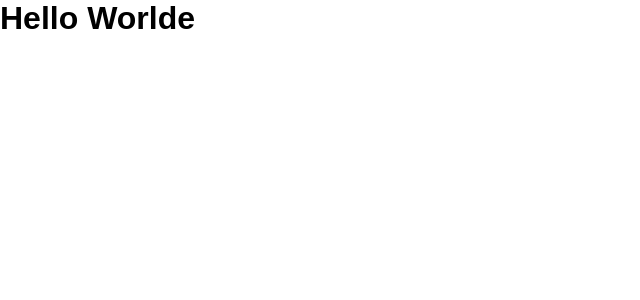
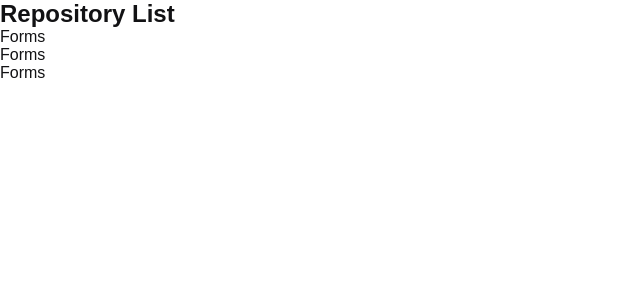
Before and after one commit to BarrosVentura/github-explorer, a React app: page / in a window 1280 px wide. Shown: the top 300 px of the page, without its empty margins (0-640 px from the left). Built offline with nearby package versions, Linux system fonts and the light colour scheme.

Commit message:
creates new component

```diff
--- a/src/App.jsx
+++ b/src/App.jsx
@@ -1,5 +1,6 @@
+import { RepositoryList } from "./components/RepositoryList";
 import "./styles/global.scss";
 
 export function App() {
-  return <h1>Hello Worlde</h1>;
+  return <RepositoryList />;
 }
--- /dev/null
+++ b/src/components/RepositoryList.jsx
@@ -0,0 +1,12 @@
+export function RepositoryList() {
+  return (
+    <section className="repository-list">
+      <h1>Repository List</h1>
+      <ul>
+        <li>Forms</li>
+        <li>Forms</li>
+        <li>Forms</li>
+      </ul>
+    </section>
+  );
+}
--- a/src/styles/global.scss
+++ b/src/styles/global.scss
@@ -6,4 +6,5 @@
 
 body {
   font-family: Arial, Helvetica, sans-serif;
+  color: #121214;
 }
```
